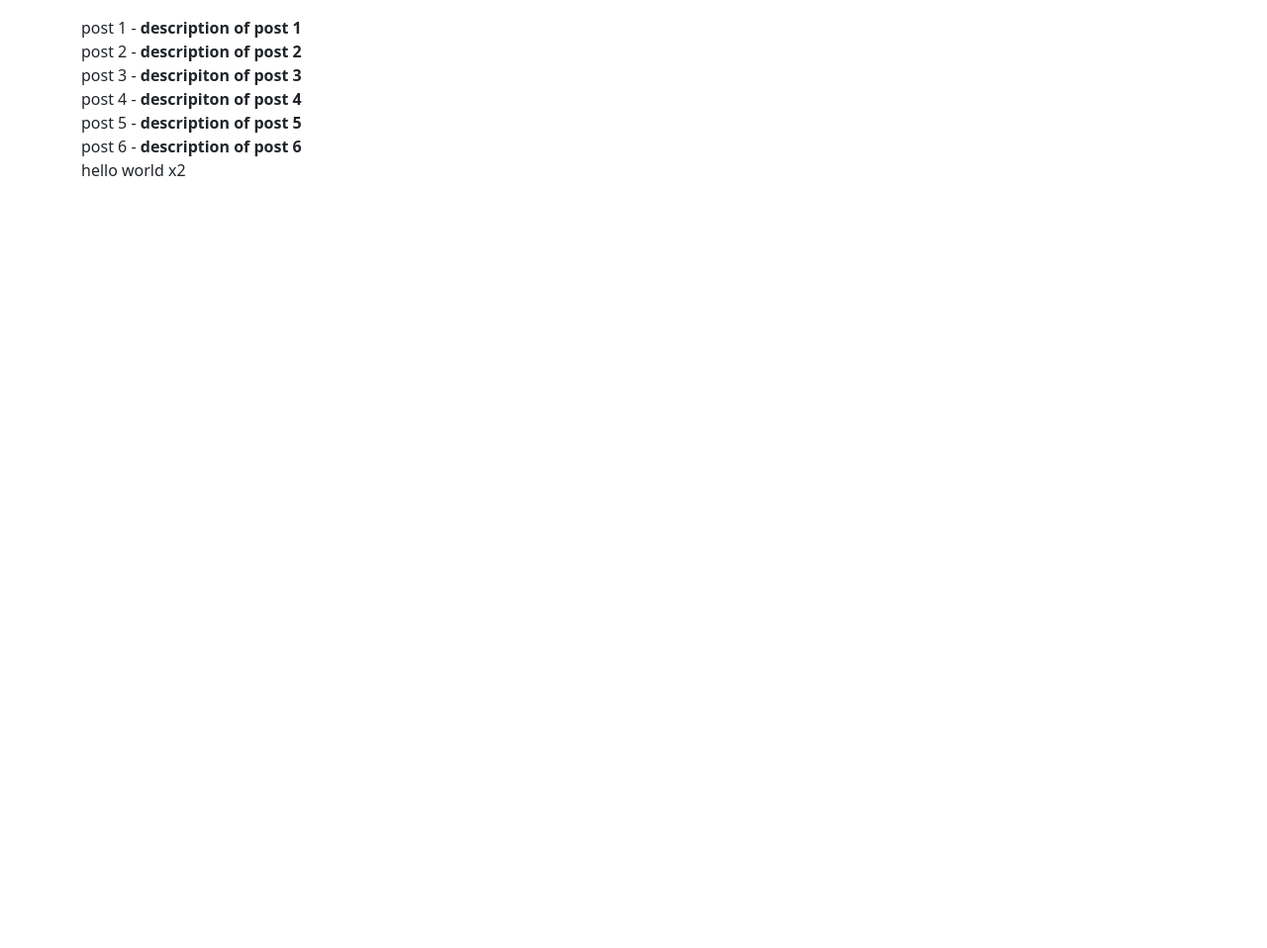
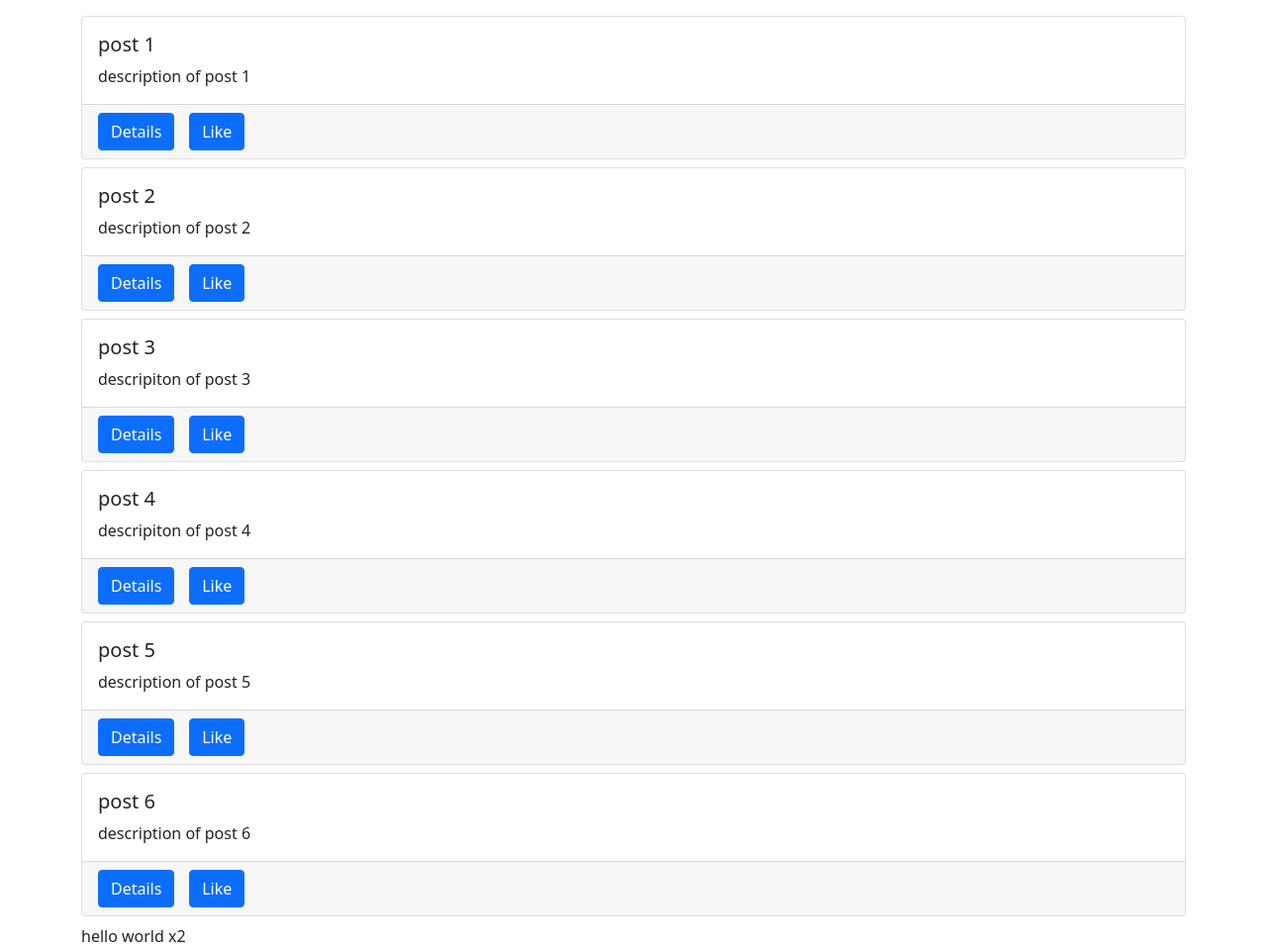
Before and after one commit to Kevalpatel4341/NAD_A4, a Django app: page / in a window 1280 px wide. Shown: the whole page at 99% size. Before the commit the page ends 178 px from the top, so only its background shows below. Run offline with Django 5.2, Linux system fonts and the light colour scheme; data comes from the database, SQL or seed files in the repository; some libraries are stand-ins or nearby versions.

Commit message:
Create Post Cards

```diff
--- a/posts/static/posts/main.js
+++ b/posts/static/posts/main.js
@@ -29,10 +29,24 @@ $.ajax({
             console.log(data)
             data.forEach(el =>{
                 postsBox.innerHTML += `
-                ${el.title} - <b>${el.body}</b><br>
-                `
+                    <div class="card mb-2">
+                        <div class="card-body">
+                            <h5 class="card-title">${el.title}</h5>
+                            <p class="card-text">${el.body}</p>
+                        </div>
+                        <div class="card-footer">
+                            <div class="row">
+                                <div class="col-1">
+                                    <a href="#" class="btn btn-primary">Details</a>
+                                </div>
+                                <div class="col-1">
+                                    <a href="#" class="btn btn-primary">Like</a>
+                                </div>
+                            </div>
+                        </div>
+                    </div>                `
             });
-        }, 1000)
+        }, 100)
     },
     error: function(error)
     {
--- a/posts/templates/posts/main.html
+++ b/posts/templates/posts/main.html
@@ -13,7 +13,7 @@
     {% comment %} {% for obj in qs %}
         {{obj.title}} - {{obj.body}} <br>
     {% endfor %} {% endcomment %}
-    <div id="spinner-box">
+    <div id="spinner-box" class="text-center">
         <div class="spinner-border" role="status">
     </div>
     </div>
```
